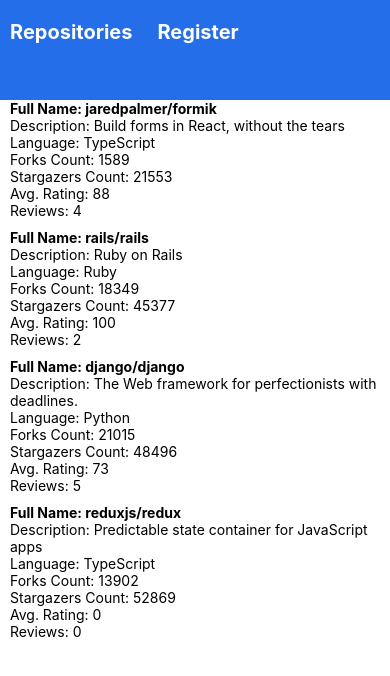
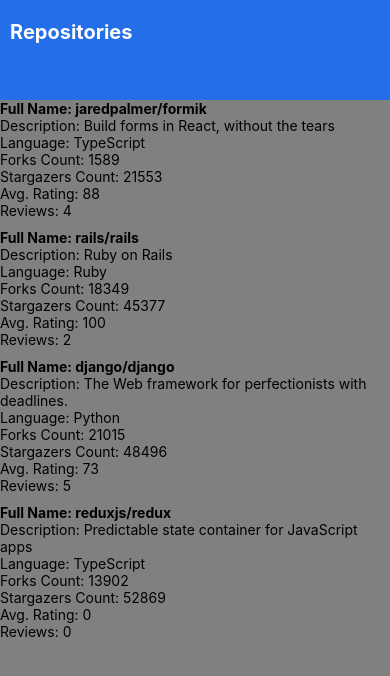
Before and after one commit to IfeOlulesi/fso-part10, a React Native app: screen / in a window 390 px wide. Shown: the top 676 px of the page. Built offline with nearby package versions, Linux system fonts and the light colour scheme.

Commit message:
Progress on Exercise 10.5

```diff
--- a/src/components/AppBar.jsx
+++ b/src/components/AppBar.jsx
@@ -21,7 +21,7 @@
 });
 
 const AppBar = () => {
-  const tabs = ["Repositories", "Register"];
+  const tabs = ["Repositories"];
 
   function handleTabPress(tabName) {
     Alert.alert(`You pressed ${tabName}`)
--- a/src/components/RepositoryList.jsx
+++ b/src/components/RepositoryList.jsx
@@ -1,6 +1,7 @@
 import { FlatList, View, StyleSheet } from 'react-native';
 
 import RepositoryItem from './RepositoryItem';
+import theme from '../theme';
 
 
 const styles = StyleSheet.create({
@@ -8,7 +9,8 @@
     height: 10,
   },
   repoList: {
-    paddingLeft: 10,
+    // paddingLeft: 10,
+    backgroundColor: theme.colors.bgGrey
   }
 });
 
--- a/src/theme.jsx
+++ b/src/theme.jsx
@@ -6,7 +6,8 @@
     mintGreen: "#3EB489",
     scarletRed: "#FF2400",
     royalBlue: "#246EE9",
-    white: "#FFFFFF"
+    white: "#FFFFFF",
+    bgGrey: "#808080"
   },
   fontSizes: {
     body: 14,
```
